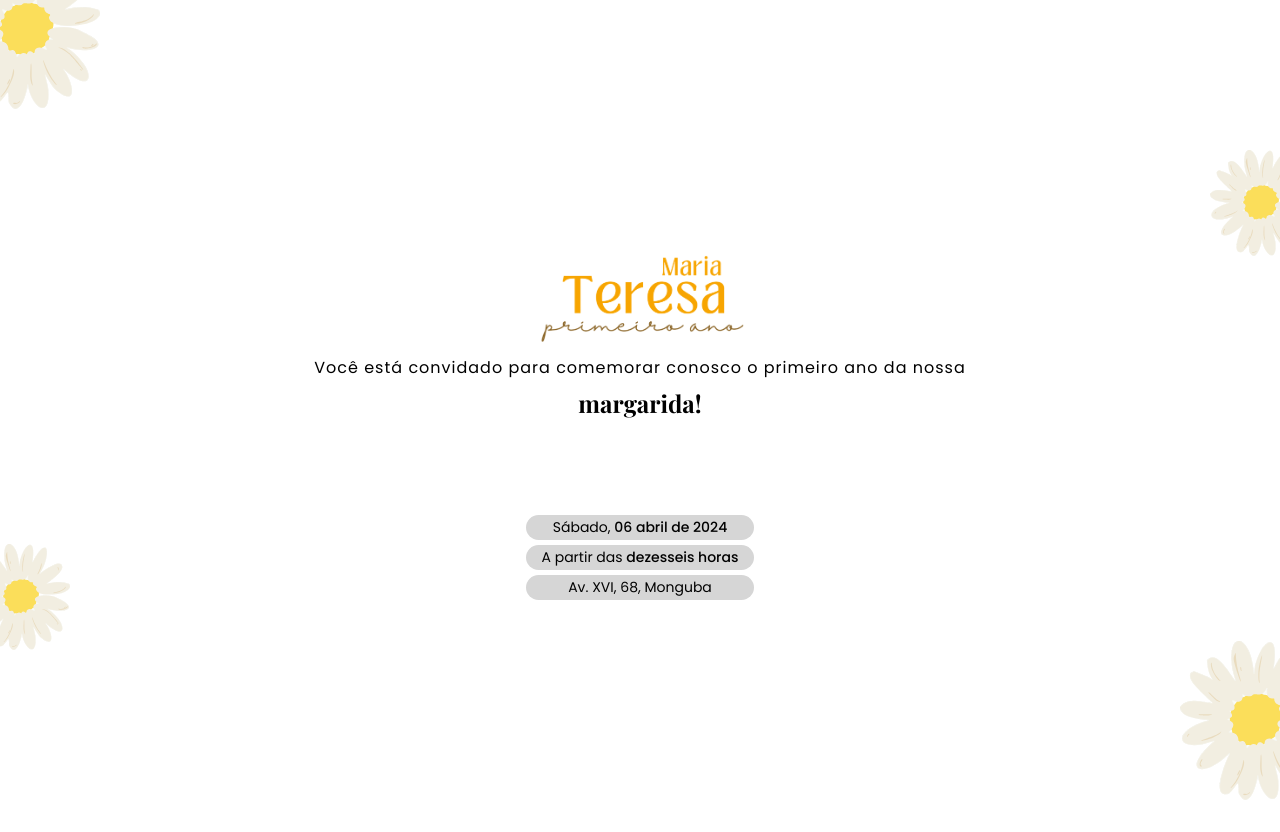
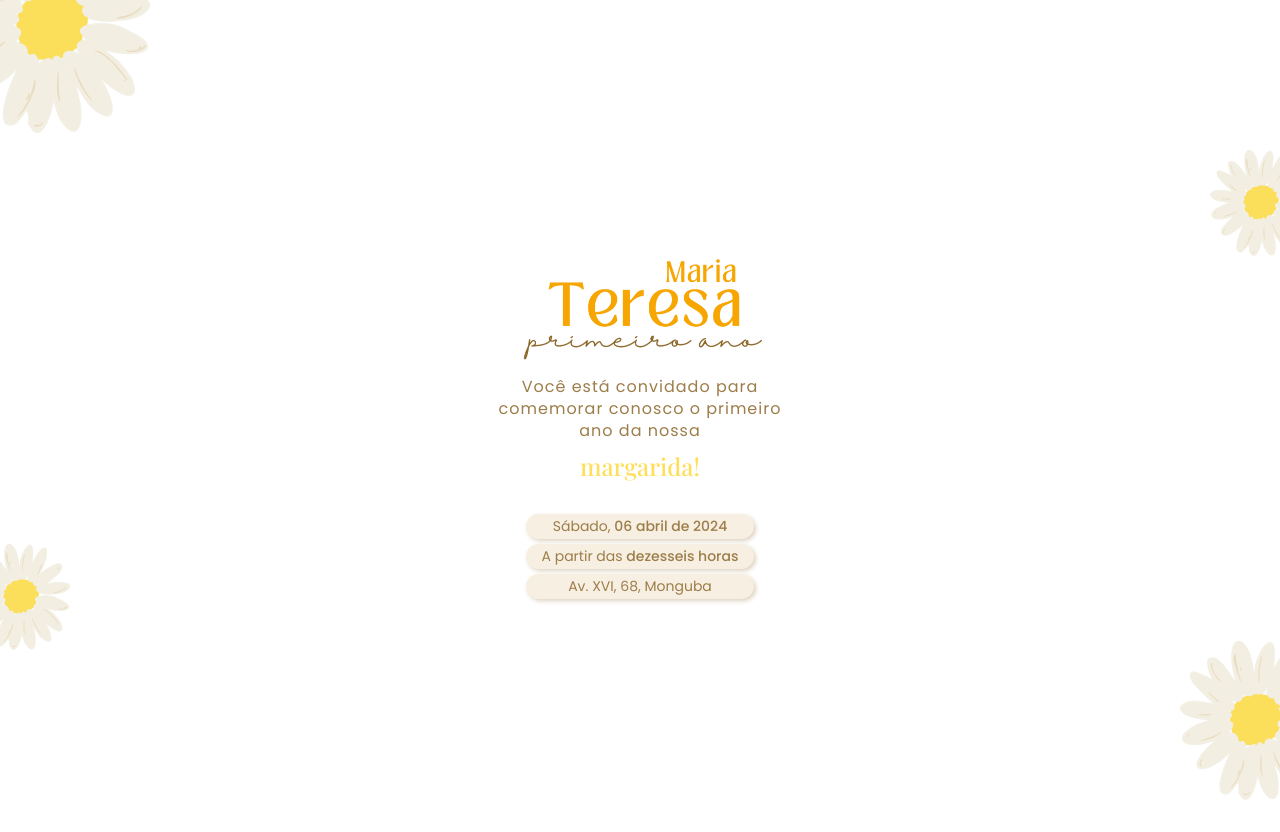
Before and after one commit to kervines/maria-teresa, a plain HTML site: page index.html in a window 1280 px wide. Drawn offline with nearby package versions, Linux system fonts and the light colour scheme; a web font is replaced by a local one.

Commit message:
update project

```diff
--- a/css/style.css
+++ b/css/style.css
@@ -1,5 +1,15 @@
 @import url('https://fonts.googleapis.com/css2?family=Poppins:wght@300;400;500;600;700&display=swap');
 @import url('https://fonts.googleapis.com/css2?family=Playfair+Display:ital,wght@0,400..900;1,400..900&display=swap');
+
+
+:root{
+--color-1:#916B2D;
+--color-2:#9D7D49;
+--color-3:#F6A502;
+--color-4:#FFDE59;
+--color-5:#F7EFE2;
+--color-6:#FFFEFA;
+}
 
 *{
   margin: 0;
@@ -11,7 +21,7 @@
 body{
   padding: 1rem;
   font-family: "Poppins", sans-serif;
-
+  color: var(--color-2);
 }
 
 ul{
@@ -30,9 +40,14 @@ ul{
 }
 
 .main-hero{
+  max-width: 320px;
   padding: 1rem;
   gap: .5rem;
   text-align: center;
+}
+
+.main-hero img{
+  width: 260px;
 }
 
 .main-hero p{
@@ -42,33 +57,47 @@ ul{
 }
 .main-hero span{
   font-size: 24px;
-  font-weight: bold;
+  font-weight: 500;
   font-family: "Playfair Display", serif;
+  color: var(--color-4);
 }
 .info-hero{
-  margin-top: 5rem;
+  margin-top: 1rem;
 }
 .info-hero li{
   width: 100%;
   font-size: 14px;
   text-align: center;
   padding: .125rem 1rem;
-  background-color: #d6d6d6;
+  background-color: var(--color-5);
   border-radius: 20px;
   margin-bottom: 5px;
+  box-shadow: 2px 2px 4px 0 rgba(145, 105, 45, .3);
 }
 .info-hero li span{
   font-weight: 500;
 }
 
 /* flores margaridas */
+
+.container-img .w200{
+  width: 200px;
+}
+.container-img .w150{
+  width: 150px;
+}
+.container-img .w100{
+  width: 100px;
+}
+
 [data-flor]{
   position: fixed;
   z-index: -1;
 }
 [data-flor= '1']{
-  top: -50px;
+  top: -80px;
   left: -50px;
+  width: 200px;
 }
 [data-flor= '2']{
   bottom: 0;
@@ -82,10 +111,3 @@ ul{
   top: 150px;
   right: -30px;
 }
-
-.container-img .w150{
-  width: 150px;
-}
-.container-img .w100{
-  width: 100px;
-}
--- a/index.html
+++ b/index.html
@@ -13,7 +13,7 @@
   <main>
     <section class="hero">
       <div class="main-hero">
-        <img style="width:220px" src="./img/principal.png" alt="">
+        <img src="./img/principal.png" alt="">
         <p>Você está convidado
           para comemorar
           conosco o primeiro
@@ -36,7 +36,7 @@
       </div>
     </section>
     <div class="container-img">
-      <img data-flor="1" class="w150 left" src="./img/margarida.svg" alt="">
+      <img data-flor="1" class="w200 left" src="./img/margarida.svg" alt="">
       <img data-flor="2" class="w150 right" src="./img/margarida.svg" alt="">
       <img data-flor="3" class="w100 left" src="./img/margarida.svg" alt="">
       <img data-flor="4" class="w100 right" src="./img/margarida.svg" alt="">
```
